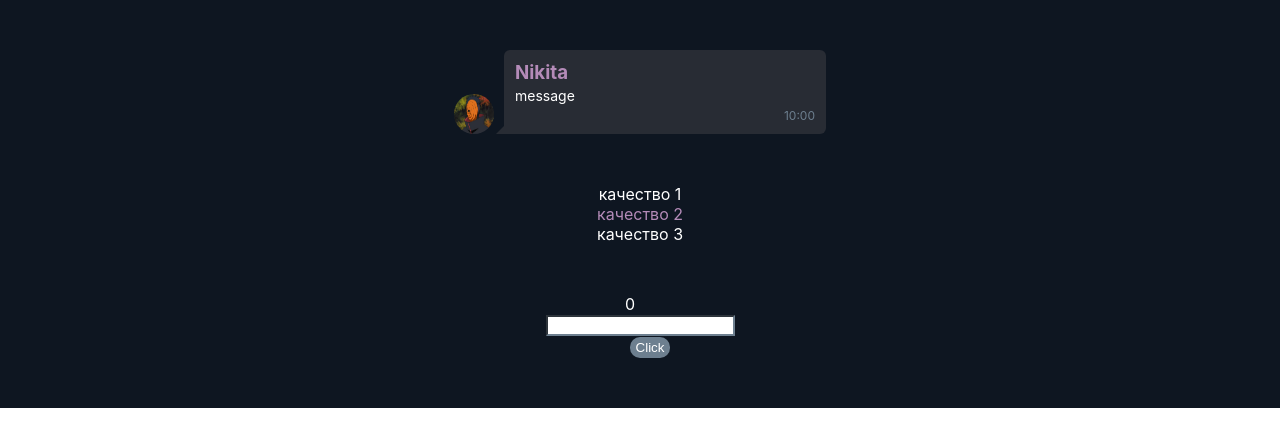
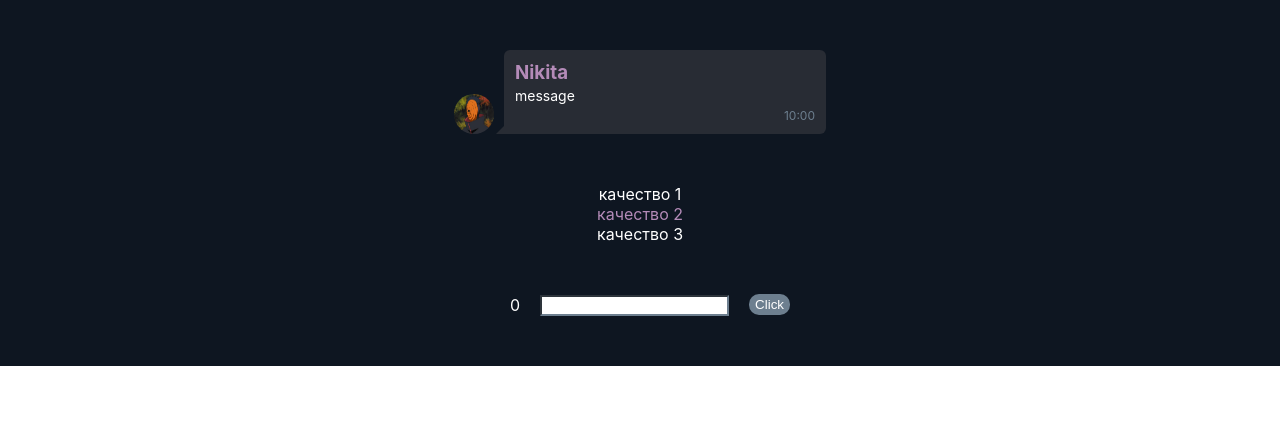
Before and after one commit to SuvorovNikita/reactTsx, a React (Create React App) app: page / in a window 1280 px wide. Shown: the top 446 px of the page. Built offline with nearby package versions, Linux system fonts and the light colour scheme.

Commit message:
refactoring

```diff
--- a/src/components/counter/counter.module.css
+++ b/src/components/counter/counter.module.css
@@ -3,6 +3,9 @@
     padding: 50px 50px;
     text-align: center;
     background: #0e1621;
+    display: flex;
+    justify-content: center;
+    align-items: center;
 
 }
 
@@ -35,5 +38,6 @@ button {
 }
 .name {
     color: #fff;
+    margin-left:20px ;
 
 }
--- a/src/components/counter/counter.tsx
+++ b/src/components/counter/counter.tsx
@@ -35,7 +35,8 @@ const Counter = (props: PropsType) => {
     }
 
     function onChangeText(e: ChangeEvent<HTMLInputElement>) {
-        setName(e.currentTarget.value)
+        setName(e.currentTarget.value);
+
     }
 
     function onKeyEnter(e: KeyboardEvent<HTMLInputElement>) {
@@ -49,7 +50,7 @@ const Counter = (props: PropsType) => {
         upName(name)
     };
 
-    let nameElement = props.names.map(n => <p className={style.name}>{n.names}</p>);
+    let nameElement = props.names.map(n => <p key={n.id} className={style.name}>{n.names}</p>);
 
     return (<div className={style.form}>
             {nameElement}
```
